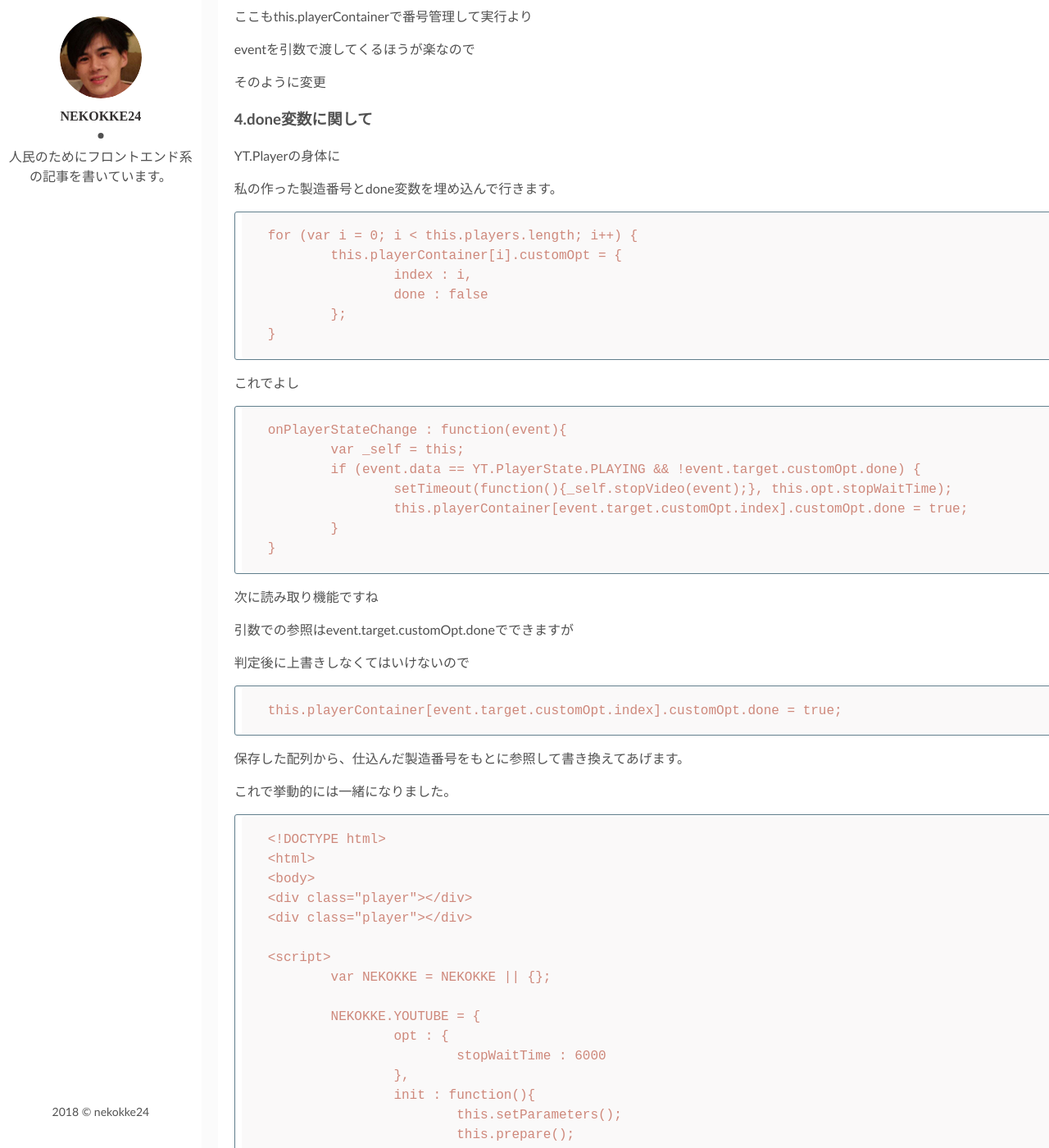
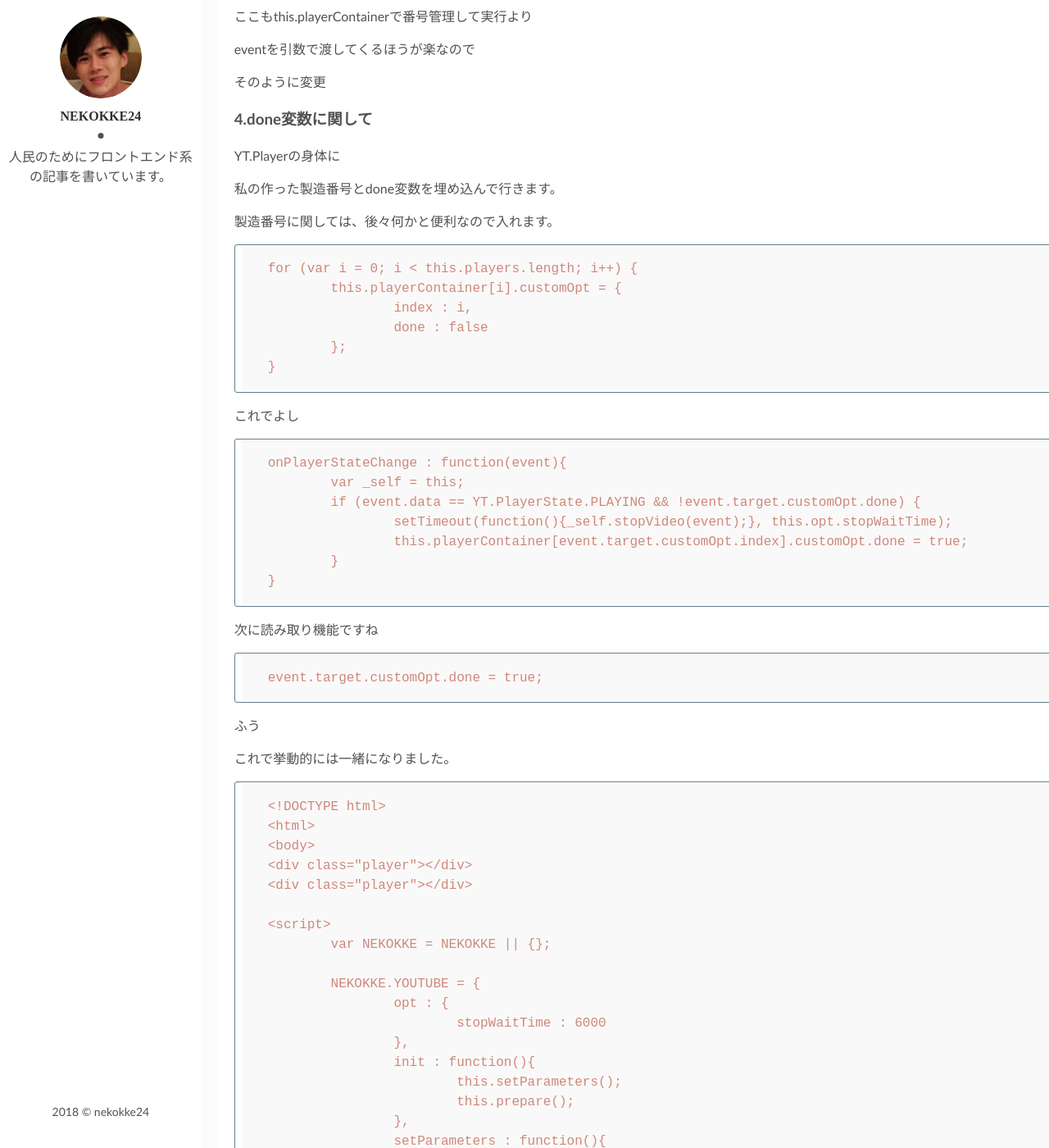
Before and after one commit to nekokke24/nekokke24.github.io, a Jekyll site: the page built from _posts/2018-06-08-youtube02.markdown, in a window 1280 px wide and 1400 px high, scrolled down 9544 px. Shown: the whole window at 82% size. Built offline with Jekyll 4.4.1, drawn with Linux system fonts in a browser that asks for light colours; some web fonts are replaced; some of the changed text lies outside the part shown.

Commit message:
ref.ope.000.d.sato

````diff
--- a/_posts/2018-06-08-youtube02.markdown
+++ b/_posts/2018-06-08-youtube02.markdown
@@ -422,6 +422,8 @@ YT.Playerの身体に
 
 私の作った製造番号とdone変数を埋め込んで行きます。
 
+製造番号に関しては、後々何かと便利なので入れます。
+
 ```
 for (var i = 0; i < this.players.length; i++) {
 	this.playerContainer[i].customOpt = {
@@ -443,15 +445,11 @@ onPlayerStateChange : function(event){
 ```
 次に読み取り機能ですね
 
-引数での参照はevent.target.customOpt.doneでできますが
-
-判定後に上書きしなくてはいけないので
-
 ```
-this.playerContainer[event.target.customOpt.index].customOpt.done = true;
+event.target.customOpt.done = true;
 ```
 
-保存した配列から、仕込んだ製造番号をもとに参照して書き換えてあげます。
+ふう
 
 これで挙動的には一緒になりました。
 
@@ -521,7 +519,7 @@ this.playerContainer[event.target.customOpt.index].customOpt.done = true;
 			var _self = this;
 			if (event.data == YT.PlayerState.PLAYING && !event.target.customOpt.done) {
 				setTimeout(function(){_self.stopVideo(event);}, this.opt.stopWaitTime);
-				this.playerContainer[event.target.customOpt.index].customOpt.done = true;
+				event.target.customOpt.done = true;
 			}
 		},
 		stopVideo : function(event){
@@ -632,7 +630,7 @@ for (var i = 0; i < this.players.length; i++) {
 			var _self = this;
 			if (event.data == YT.PlayerState.PLAYING && !event.target.customOpt.done) {
 				setTimeout(function(){_self.stopVideo(event);}, this.opt.stopWaitTime);
-				this.playerContainer[event.target.customOpt.index].customOpt.done = true;
+				event.target.customOpt.done = true;
 			}
 		},
 		stopVideo : function(event){
--- a/sample/youtube/02/after2.html
+++ b/sample/youtube/02/after2.html
@@ -63,7 +63,7 @@
 			var _self = this;
 			if (event.data == YT.PlayerState.PLAYING && !event.target.customOpt.done) {
 				setTimeout(function(){_self.stopVideo(event);}, this.opt.stopWaitTime);
-				this.playerContainer[event.target.customOpt.index].customOpt.done = true;
+				event.target.customOpt.done = true;
 			}
 		},
 		stopVideo : function(event){
````
Also changed, not shown: sample/youtube/03/index.html (added, +21 -0 lines).
